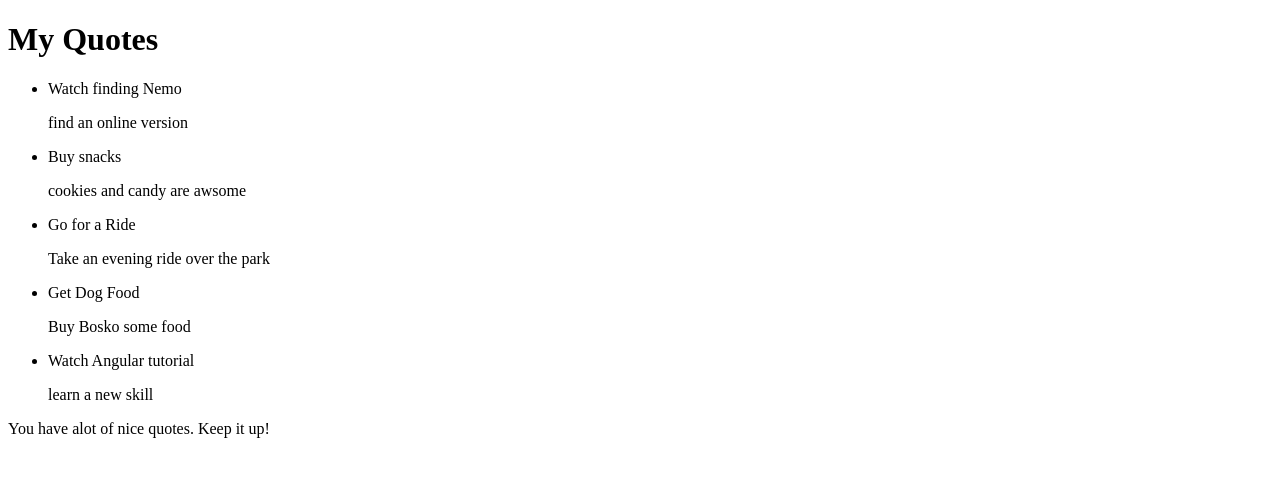
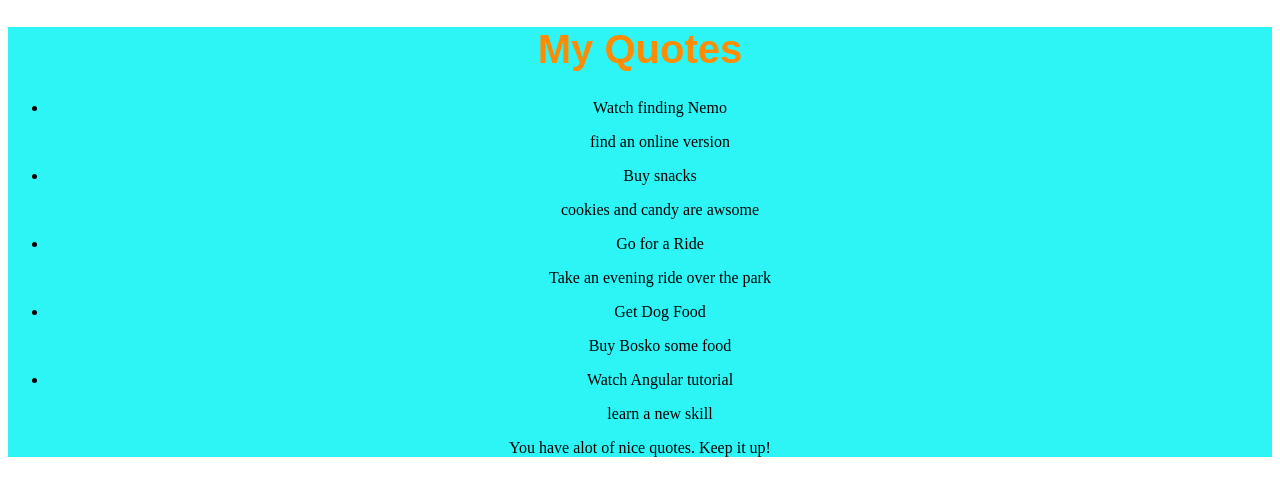
Before and after one commit to patrickrop-cloud/quotes_angular, an Angular app: page / in a window 1280 px wide. Shown: the top 496 px of the page. Built offline with nearby package versions, Linux system fonts and the light colour scheme.

Commit message:
style the main page

```diff
--- a/src/app/quote/quote.component.css
+++ b/src/app/quote/quote.component.css
@@ -0,0 +1,13 @@
+*{
+    background-color: rgb(46, 245, 245);
+    display: flexbox;
+    text-align: center;
+
+}
+
+h1{
+    font-size: 40px;
+    color: darkorange;
+    font-family: Arial, Helvetica, sans-serif;
+    text-align: center;
+}
```
